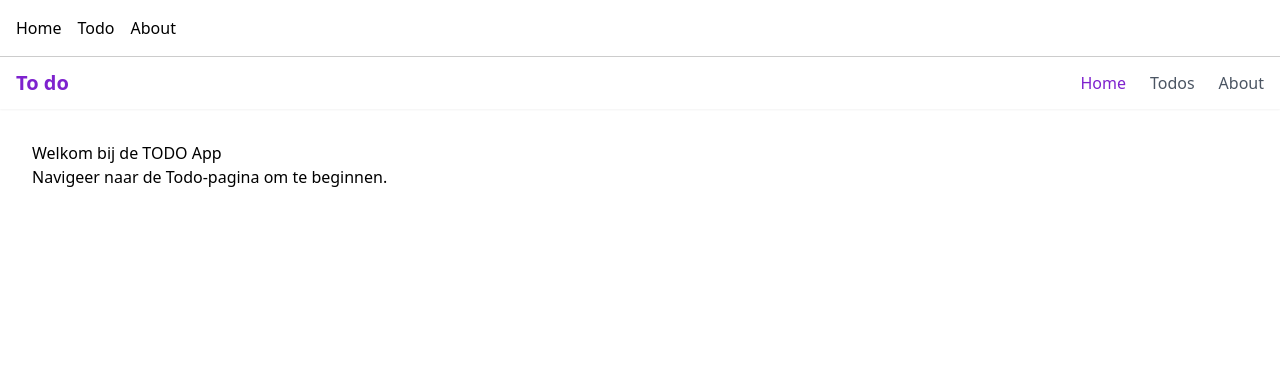
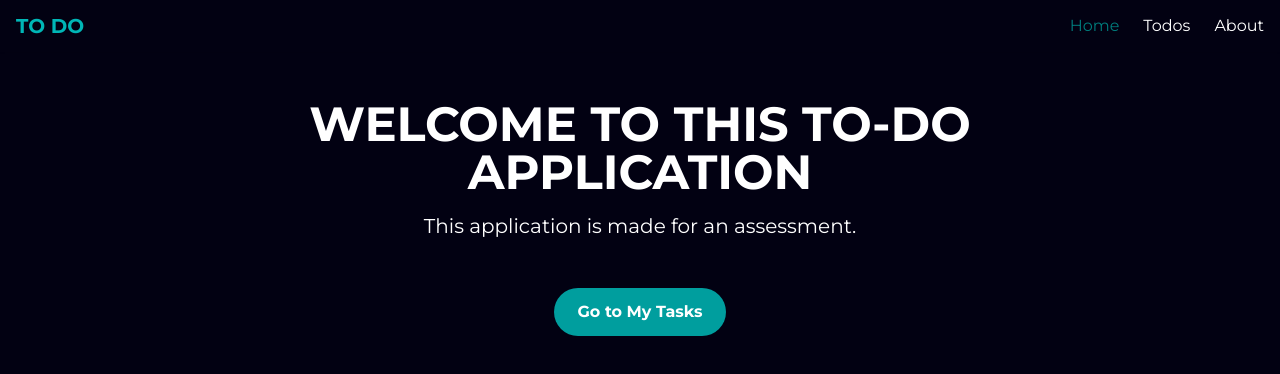
Before and after one commit to cindybruikman/assessment-to-do, a React (Create React App) app: page / in a window 1280 px wide. Shown: the top 374 px of the page. Built offline with nearby package versions, Linux system fonts and the light colour scheme.

Commit message:
Add lucide-react dependency and refactor global state management; update Navbar and pages for improved UI

```diff
--- a/package.json
+++ b/package.json
@@ -10,6 +10,7 @@
     "@testing-library/jest-dom": "^6.6.3",
     "@testing-library/react": "^16.3.0",
     "@testing-library/user-event": "^13.5.0",
+    "lucide-react": "^0.511.0",
     "react": "^19.1.0",
     "react-dom": "^19.1.0",
     "react-router-dom": "^7.6.0",
--- a/src/App.jsx
+++ b/src/App.jsx
@@ -1,5 +1,5 @@
 import { BrowserRouter, Routes, Route, Link } from "react-router-dom";
-import { GlobalStateProvider } from "./GlobalState";
+import { GlobalStateProvider } from "./context/GlobalState";
 import Navbar from "./components/Navbar";
 import HomePage from "./pages/HomePage";
 import TodoPage from "./pages/TodoPage";
@@ -9,15 +9,6 @@ function App() {
   return (
     <GlobalStateProvider>
       <BrowserRouter>
-        <nav style={{ padding: "1rem", borderBottom: "1px solid #ccc" }}>
-          <Link to="/" style={{ marginRight: "1rem" }}>
-            Home
-          </Link>
-          <Link to="/todo" style={{ marginRight: "1rem" }}>
-            Todo
-          </Link>
-          <Link to="/about">About</Link>
-        </nav>
         <Navbar />
         <Routes>
           <Route path="/" element={<HomePage />} />
--- a/src/components/Navbar.jsx
+++ b/src/components/Navbar.jsx
@@ -1,5 +1,5 @@
-import React from 'react';
-import { Link, useLocation } from 'react-router-dom';
+import React from "react";
+import { Link, useLocation } from "react-router-dom";
 
 const Navbar = () => {
   const location = useLocation();
@@ -9,33 +9,41 @@ const Navbar = () => {
   };
 
   return (
-    <nav className="bg-white shadow-sm">
+    <nav className="shadow-sm">
       <div className="container mx-auto px-4 py-3">
         <div className="flex items-center justify-between">
-          <Link to="/" className="text-xl font-bold text-purple-700">To do</Link>
+          <Link to="/" className="text-xl font-black text-green-500 text-transform: uppercase">
+            To do
+          </Link>
 
           <div className="flex space-x-6">
             <Link
               to="/"
-              className={`transition-all duration-200 ${isActive('/')
-                ? 'text-purple-700 font-medium'
-                : 'text-gray-600 hover:text-purple-600'}`}
+              className={`transition-all duration-200 ${
+                isActive("/")
+                  ? "text-green-700 font-medium"
+                  : "text-white-600 hover:text-green-600"
+              }`}
             >
               Home
             </Link>
             <Link
-              to="/todos"
-              className={`transition-all duration-200 ${isActive('/todos')
-                ? 'text-purple-700 font-medium'
-                : 'text-gray-600 hover:text-purple-600'}`}
+              to="/todo"
+              className={`transition-all duration-200 ${
+                isActive("/todos")
+                  ? "text-green-700 font-medium"
+                  : "text-white-600 hover:text-green-600"
+              }`}
             >
               Todos
             </Link>
             <Link
               to="/about"
-              className={`transition-all duration-200 ${isActive('/about')
-                ? 'text-purple-700 font-medium'
-                : 'text-gray-600 hover:text-purple-600'}`}
+              className={`transition-all duration-200 ${
+                isActive("/about")
+                  ? "text-green-700 font-medium"
+                  : "text-white-600 hover:text-green-600"
+              }`}
             >
               About
             </Link>
--- a/src/index.css
+++ b/src/index.css
@@ -1,17 +1,19 @@
+@import url("https://fonts.googleapis.com/css2?family=Montserrat:wght@400;600;700&display=swap");
+
 @tailwind base;
 @tailwind components;
 @tailwind utilities;
 
-/* body {
+body {
   margin: 0;
-  font-family: -apple-system, BlinkMacSystemFont, 'Segoe UI', 'Roboto', 'Oxygen',
-    'Ubuntu', 'Cantarell', 'Fira Sans', 'Droid Sans', 'Helvetica Neue',
-    sans-serif;
+  font-family: "Montserrat", sans-serif;
   -webkit-font-smoothing: antialiased;
   -moz-osx-font-smoothing: grayscale;
+  background-color: #020112;
+  color: white;
 }
 
 code {
-  font-family: source-code-pro, Menlo, Monaco, Consolas, 'Courier New',
+  font-family: source-code-pro, Menlo, Monaco, Consolas, "Courier New",
     monospace;
-} */
+}
--- a/src/pages/HomePage.jsx
+++ b/src/pages/HomePage.jsx
@@ -1,12 +1,73 @@
-import React from 'react';
-import { Link } from 'react-router-dom';
+import React from "react";
+import { Link } from "react-router-dom";
+import { useGlobalState } from "../context/GlobalState";
+import { CheckCircle } from "lucide-react";
 
-export default function HomePage() {
+const HomePage = () => {
+  const { todos = [] } = useGlobalState();
+
+  const completedTodos = todos.filter((todo) => todo.completed).length;
+  const pendingTodos = todos.length - completedTodos;
+
   return (
-    <div style={{ padding: '2rem' }}>
-      <h1>Welkom bij de TODO App</h1>
+    <div className="container mx-auto px-4 py-12">
+      <div className="max-w-2xl mx-auto">
+        {/* Header */}
+        <div className="text-center mb-12">
+          <h1
+            className="text-4xl md:text-5xl font-black text-white mb-4 text-transform: uppercase
+"
+          >
+            Welcome to this to-do application
+          </h1>
+          <p className="text-xl text-white">
+            This application is made for an assessment.
+          </p>
+        </div>
 
-      <p>Navigeer naar de <Link to="/todo">Todo-pagina</Link> om te beginnen.</p>
+        {/* Info Card */}
+        {/* <div className="bg-white rounded-lg shadow-lg p-8 mb-8">
+          <div className="flex items-center justify-center mb-6">
+            <CheckCircle className="green-600 mr-2" size={28} />
+            <h2 className="text-2xl font-semibold text-gray-800">
+              Get Organized
+            </h2>
+          </div>
+
+          <p className="text-gray-600 mb-6">
+            TaskMaster helps you organize your tasks in a simple, intuitive way.
+            Add new tasks, mark them as complete, edit or delete them as needed.
+          </p>
+
+          <div className="grid grid-cols-1 md:grid-cols-2 gap-4">
+            <div className="bg-green-50 p-4 rounded-md border border-green-100">
+              <h3 className="font-medium text-green-800 mb-2">Your Tasks</h3>
+              <p className="text-gray-700">
+                You have {todos.length} total tasks
+              </p>
+            </div>
+
+            <div className="bg-blue-50 p-4 rounded-md border border-blue-100">
+              <h3 className="font-medium text-blue-800 mb-2">Progress</h3>
+              <p className="text-gray-700">
+                {completedTodos} completed, {pendingTodos} pending
+              </p>
+            </div>
+          </div>
+        </div> */}
+
+        {/* Call to Action */}
+        <div className="text-center">
+          <Link
+            to="/todo"
+            className="inline-block bg-green-600 hover:bg-green-700 text-white px-6 py-3 rounded-full font-bold transition-colors duration-200"
+          >
+            Go to My Tasks
+          </Link>
+        </div>
+      </div>
     </div>
   );
-}
+};
+
+export default HomePage;
--- a/src/pages/TodoPage.jsx
+++ b/src/pages/TodoPage.jsx
@@ -1,53 +1,38 @@
-import { useGlobalState } from "../GlobalState";
-import { GlobalState } from "../GlobalState";
-import { useState } from "react";
+import React from 'react';
+import { useGlobalState } from '../GlobalState'; // pas pad aan indien nodig
+import AddTodoForm from '../components/AddTodoForm';
+import TodoItem from '../components/TodoItem';
+import { ListChecks } from 'lucide-react';
 
-export default function TodoPage() {
+const TodoPage = () => {
   const { todos = [] } = useGlobalState();
-  const [input, setInput] = useState("");
-
-  const addTodo = () => {
-    if (!input.trim()) return;
-    GlobalState.set({
-      todos: [...todos, { id: Date.now(), text: input, done: false }],
-    });
-    setInput("");
-  };
-
-  const toggleTodo = (id) => {
-    GlobalState.set({
-      todos: todos.map((t) => (t.id === id ? { ...t, done: !t.done } : t)),
-    });
-  };
-
-  const deleteTodo = (id) => {
-    GlobalState.set({
-      todos: todos.filter((t) => t.id !== id),
-    });
-  };
 
   return (
-    <div style={{ padding: "2rem" }}>
-      <h1>TODO List</h1>
-      <input
-        value={input}
-        onChange={(e) => setInput(e.target.value)}
-        placeholder="Nieuwe taak..."
-      />
-      <button onClick={addTodo}>Toevoegen</button>
-      <ul>
-        {todos.map((todo) => (
-          <li key={todo.id}>
-            <input
-              type="checkbox"
-              checked={todo.done}
-              onChange={() => toggleTodo(todo.id)}
-            />
-            {todo.text}
-            <button onClick={() => deleteTodo(todo.id)}>Verwijder</button>
-          </li>
-        ))}
-      </ul>
+    <div className="container mx-auto px-4 py-8">
+      <div className="max-w-2xl mx-auto">
+        <div className="flex items-center justify-center mb-8">
+          <ListChecks className="text-purple-600 mr-2" size={28} />
+          <h1 className="text-2xl md:text-3xl font-bold text-gray-800">My Tasks</h1>
+        </div>
+
+        <AddTodoForm />
+
+        <div className="bg-white rounded-lg shadow">
+          {todos.length === 0 ? (
+            <div className="p-8 text-center text-gray-500">
+              <p>You don't have any tasks yet. Add one to get started!</p>
+            </div>
+          ) : (
+            <div>
+              {todos.map(todo => (
+                <TodoItem key={todo.id} todo={todo} />
+              ))}
+            </div>
+          )}
+        </div>
+      </div>
     </div>
   );
-}
+};
+
+export default TodoPage;
--- a/tailwind.config.js
+++ b/tailwind.config.js
@@ -1,6 +1,6 @@
 /** @type {import('tailwindcss').Config} */
 module.exports = {
-  darkMode: 'class',
+  darkMode: "class",
   content: [
     "./src/**/*.{js,jsx,ts,tsx}",
     "./pages/**/*.{js,jsx,ts,tsx}",
@@ -11,90 +11,90 @@ module.exports = {
   theme: {
     container: {
       center: true,
-      padding: '2rem',
+      padding: "2rem",
       screens: {
-        '2xl': '1400px'
-      }
+        "2xl": "1400px",
+      },
     },
     extend: {
       colors: {
-        border: 'hsl(var(--border))',
-        input: 'hsl(var(--input))',
-        ring: 'hsl(var(--ring))',
-        background: 'hsl(var(--background))',
-        foreground: 'hsl(var(--foreground))',
+        border: "hsl(var(--border))",
+        input: "hsl(var(--input))",
+        ring: "hsl(var(--ring))",
+        background: "hsl(var(--background))",
+        foreground: "hsl(var(--foreground))",
         primary: {
-          DEFAULT: 'hsl(var(--primary))',
-          foreground: 'hsl(var(--primary-foreground))'
+          DEFAULT: "hsl(var(--primary))",
+          foreground: "hsl(var(--primary-foreground))",
         },
         secondary: {
-          DEFAULT: 'hsl(var(--secondary))',
-          foreground: 'hsl(var(--secondary-foreground))'
+          DEFAULT: "hsl(var(--secondary))",
+          foreground: "hsl(var(--secondary-foreground))",
         },
         destructive: {
-          DEFAULT: 'hsl(var(--destructive))',
-          foreground: 'hsl(var(--destructive-foreground))'
+          DEFAULT: "hsl(var(--destructive))",
+          foreground: "hsl(var(--destructive-foreground))",
         },
         muted: {
-          DEFAULT: 'hsl(var(--muted))',
-          foreground: 'hsl(var(--muted-foreground))'
+          DEFAULT: "hsl(var(--muted))",
+          foreground: "hsl(var(--muted-foreground))",
         },
         accent: {
-          DEFAULT: 'hsl(var(--accent))',
-          foreground: 'hsl(var(--accent-foreground))'
+          DEFAULT: "hsl(var(--accent))",
+          foreground: "hsl(var(--accent-foreground))",
         },
         popover: {
-          DEFAULT: 'hsl(var(--popover))',
-          foreground: 'hsl(var(--popover-foreground))'
+          DEFAULT: "hsl(var(--popover))",
+          foreground: "hsl(var(--popover-foreground))",
         },
         card: {
-          DEFAULT: 'hsl(var(--card))',
-          foreground: 'hsl(var(--card-foreground))'
+          DEFAULT: "hsl(var(--card))",
+          foreground: "hsl(var(--card-foreground))",
         },
         sidebar: {
-          DEFAULT: 'hsl(var(--sidebar-background))',
-          foreground: 'hsl(var(--sidebar-foreground))',
-          primary: 'hsl(var(--sidebar-primary))',
-          'primary-foreground': 'hsl(var(--sidebar-primary-foreground))',
-          accent: 'hsl(var(--sidebar-accent))',
-          'accent-foreground': 'hsl(var(--sidebar-accent-foreground))',
-          border: 'hsl(var(--sidebar-border))',
-          ring: 'hsl(var(--sidebar-ring))'
+          DEFAULT: "hsl(var(--sidebar-background))",
+          foreground: "hsl(var(--sidebar-foreground))",
+          primary: "hsl(var(--sidebar-primary))",
+          "primary-foreground": "hsl(var(--sidebar-primary-foreground))",
+          accent: "hsl(var(--sidebar-accent))",
+          "accent-foreground": "hsl(var(--sidebar-accent-foreground))",
+          border: "hsl(var(--sidebar-border))",
+          ring: "hsl(var(--sidebar-ring))",
         },
-        purple: {
-          '50': '#faf5ff',
-          '100': '#f3e8ff',
-          '200': '#e9d5ff',
-          '300': '#d8b4fe',
-          '400': '#c084fc',
-          '500': '#a855f7',
-          '600': '#9333ea',
-          '700': '#7e22ce',
-          '800': '#6b21a8',
-          '900': '#581c87',
-          '950': '#3b0764',
+        green: {
+          50: "#e0fafa",
+          100: "#b3f0f0",
+          200: "#80e5e5",
+          300: "#4ddada",
+          400: "#26cfcf",
+          500: "#00B6B6",
+          600: "#009e9e",
+          700: "#007c7c",
+          800: "#005c5c",
+          900: "#003f3f",
+          950: "#002828",
         },
       },
       borderRadius: {
-        lg: 'var(--radius)',
-        md: 'calc(var(--radius) - 2px)',
-        sm: 'calc(var(--radius) - 4px)'
+        lg: "var(--radius)",
+        md: "calc(var(--radius) - 2px)",
+        sm: "calc(var(--radius) - 4px)",
       },
       keyframes: {
-        'accordion-down': {
-          from: { height: '0' },
-          to: { height: 'var(--radix-accordion-content-height)' }
+        "accordion-down": {
+          from: { height: "0" },
+          to: { height: "var(--radix-accordion-content-height)" },
         },
-        'accordion-up': {
-          from: { height: 'var(--radix-accordion-content-height)' },
-          to: { height: '0' }
-        }
+        "accordion-up": {
+          from: { height: "var(--radix-accordion-content-height)" },
+          to: { height: "0" },
+        },
       },
       animation: {
-        'accordion-down': 'accordion-down 0.2s ease-out',
-        'accordion-up': 'accordion-up 0.2s ease-out'
-      }
-    }
+        "accordion-down": "accordion-down 0.2s ease-out",
+        "accordion-up": "accordion-up 0.2s ease-out",
+      },
+    },
   },
   plugins: [require("tailwindcss-animate")],
-}
+};
```
Also changed, not shown: src/components/AddTodoForm.jsx (added), src/context/GlobalState.jsx (renamed from src/GlobalState.jsx), 1 other file (tests, documents, lock files or other folders).
